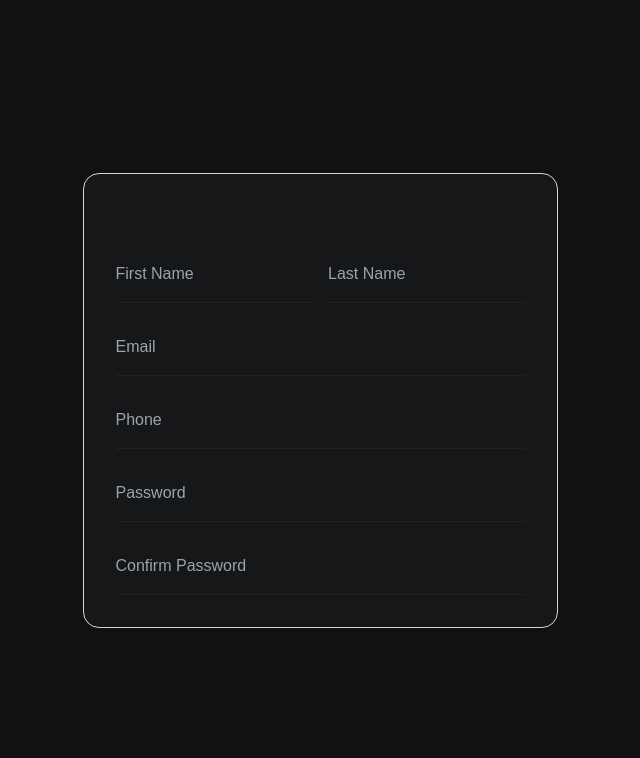
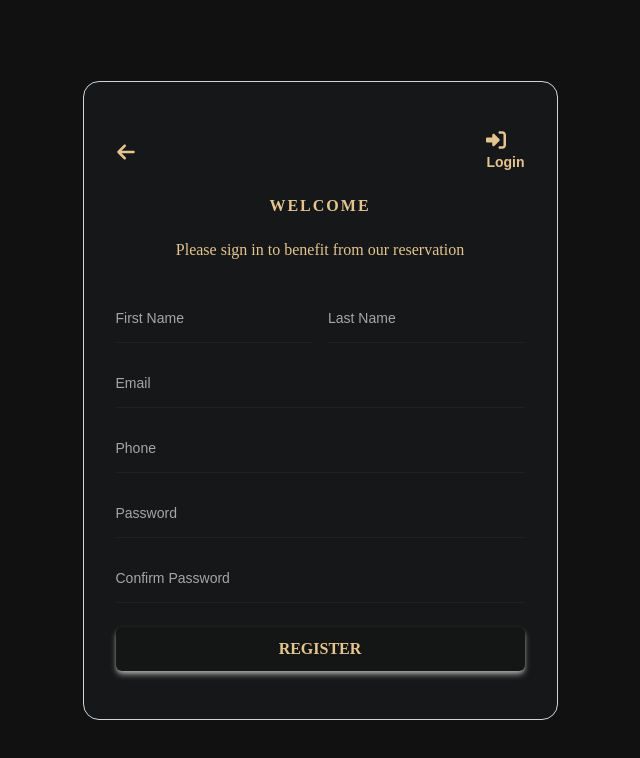
Before and after one commit to dania8shaghouri/restorantTailwindReact, a React (Create React App) app: page /register in a window 1280 px wide. Shown: the top 758 px of the page, without its empty margins (320-960 px from the left). Built offline with nearby package versions, Linux system fonts and the light colour scheme.

Commit message:
Added register button ,auth header and using useNavigate

```diff
--- /dev/null
+++ b/src/components/form/AuthHeader.js
@@ -0,0 +1,24 @@
+import { Link, useNavigate } from "react-router-dom";
+import { FaArrowLeft, FaRightToBracket } from "react-icons/fa6";
+export default function AuthHeader() {
+  const navigate = useNavigate();
+  return (
+    <div className="flex justify-between">
+      <button
+        onClick={() => navigate(-1)}
+        className="text-[var(--gold-crayola)]"
+        aria-label="Go back"
+      >
+        <FaArrowLeft size={20} />
+      </button>
+
+      {/* Login Link */}
+      <Link to="/login" className="text-center text-[var(--gold-crayola)]">
+        <FaRightToBracket size={20} />
+        <span className="text-sm capitalize mt-1 font-dmsans font-bold">
+          login
+        </span>
+      </Link>
+    </div>
+  );
+}
--- /dev/null
+++ b/src/components/form/FormButton.js
@@ -0,0 +1,17 @@
+export default function FormButton({ text }) {
+  return (
+    <button
+      className="
+    mt-6 w-full h-11
+    text-[var(--gold-crayola)]
+    bg-[var(--eerie-black-3)]
+    rounded-md
+    shadow-md shadow-[var(--quick-silver)]
+    transition
+    uppercase font-cursive font-semibold
+  "
+    >
+      {text}
+    </button>
+  );
+}
--- a/src/components/form/FormInput.js
+++ b/src/components/form/FormInput.js
@@ -14,8 +14,9 @@ export default function FormInput({
         onChange={onChange}
         placeholder={placeholder}
         className="
-        w-full mt-4 py-4
-        text-white placeholder:text-gray-400
+        w-full mt-4 py-3
+        text-white placeholder:text-[var(--quick-silver)]
+        placeholder:text-sm
         bg-transparent
         border-b border-[#212121]
         transition-transform
@@ -24,6 +25,7 @@ export default function FormInput({
         focus:outline-none
         focus:border-[var(--gold-crayola)]
         focus:-translate-y-3
+        focus:placeholder:text-[var(--gold-crayola)]
        "
       ></input>
     </>
--- a/src/index.css
+++ b/src/index.css
@@ -42,6 +42,7 @@
   /* Typography */
   --fontFamily-forum: "Forum", cursive;
   --fontFamily-dm_sans: "DM Sans", sans-serif;
+
 
   /* font size */
   --fontSize-display-1: calc(1.3rem + 6.7vw);
--- a/src/pages/Register.js
+++ b/src/pages/Register.js
@@ -1,3 +1,5 @@
+import AuthHeader from "../components/form/AuthHeader";
+import FormButton from "../components/form/FormButton";
 import FormInput from "../components/form/FormInput";
 
 export default function Register() {
@@ -9,10 +11,25 @@ export default function Register() {
       <div
         className="w-[90%] max-w-[475px]
       border border-[#d5d5d5] rounded-2xl
-      p-8 bg-[var(--eerie-black-1)]
+      px-8 py-12 bg-[var(--eerie-black-1)]
       "
       >
-        <form className="mt-6">
+        <AuthHeader />
+        <p
+          className="
+        text-[var(--gold-crayola)]
+        text-center p-5
+        font-cursive uppercase font-bold tracking-[2px]"
+        >
+          Welcome
+        </p>
+        <p
+          className="text-[var(--gold-crayola)]
+         text-center font-cursive"
+        >
+          Please sign in to benefit from our reservation
+        </p>
+        <form className="mt-4">
           <div
             className="flex gap-4
         "
@@ -24,6 +41,7 @@ export default function Register() {
           <FormInput type="tel" placeholder="Phone" />
           <FormInput type="password" placeholder="Password" />
           <FormInput type="password" placeholder="Confirm Password" />
+          <FormButton text="Register" />
         </form>
       </div>
     </section>
--- a/tailwind.config.js
+++ b/tailwind.config.js
@@ -5,7 +5,9 @@ export default {
     extend: {
       fontFamily: {
         forum: ["var(--fontFamily-forum)", "serif"],
-        dm_sans: ["var(--fontFamily-dm_sans)", "sans-serif"],
+        cursive: ["cursive"],
+        nunito: ["Nunito"],
+        dmsans: ["var(--fontFamily-dm_sans)", "sans-serif"],
       },
       fontWeight: {
         regular: "var(--weight-regular)",
```
